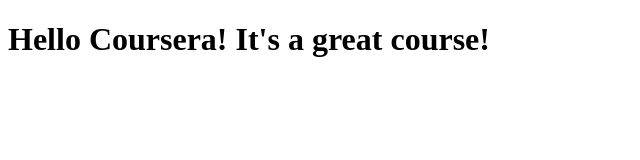
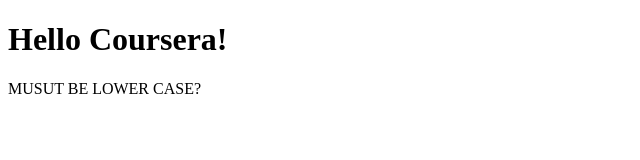
Before and after one commit to MahmoudKhalaf2003/coursera-test, a plain HTML site: page site/index.html in a window 1280 px wide. Shown: the whole page, without its empty margins (0-640 px from the left). Drawn offline with Linux system fonts and the light colour scheme.

Commit message:
2nd commit

```diff
--- a/site/index.html
+++ b/site/index.html
@@ -6,6 +6,7 @@
 	<title>Hello Coursera</title>
 </head>
 <body>
-	<h1>Hello Coursera! It's a great course!</h1>
+	<H1>Hello Coursera!</h1>
+	<P>MUSUT BE LOWER CASE?</P>
 </body>
 </html>
```
Also changed, not shown: site/lec_4.html (added, +10 -0 lines).
